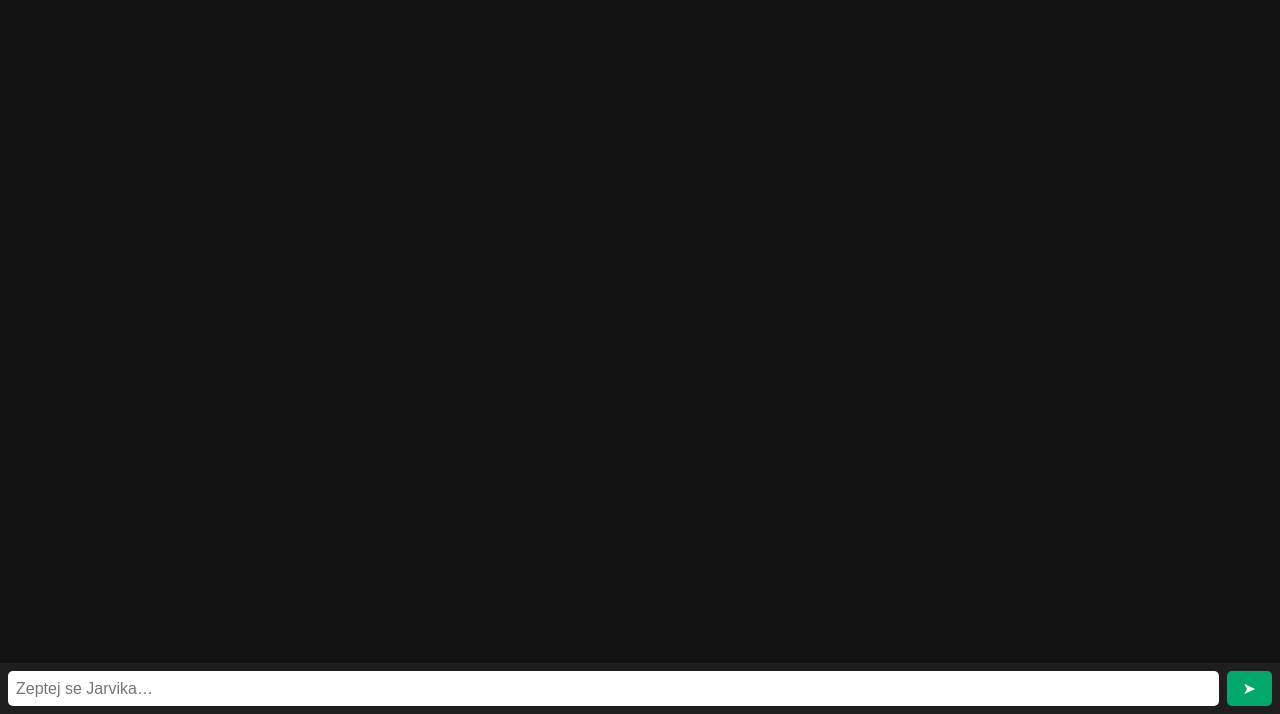
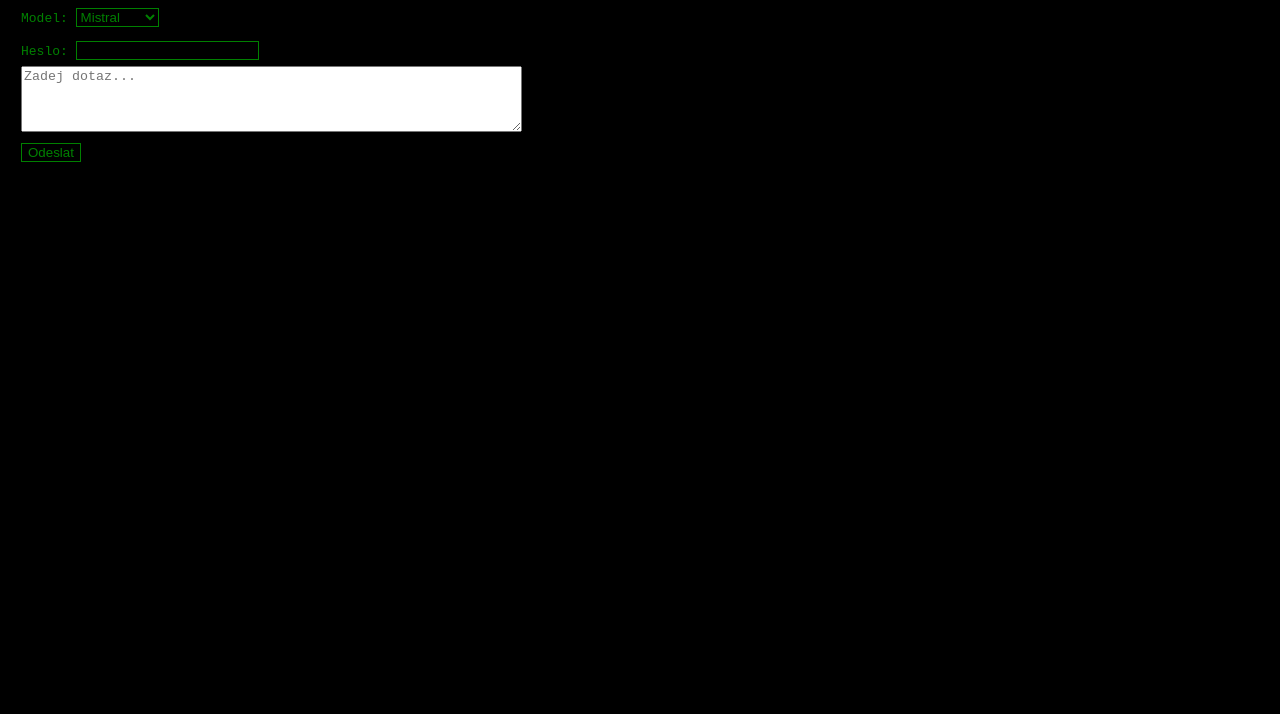
Before and after one commit to Smukanec/Jarvik, a plain HTML site: page static/index.html in a window 1280 px wide. Shown: the part 86-800 px from the top of the page. Drawn offline with Linux system fonts and the light colour scheme.

Commit message:
Add files via upload

```diff
--- a/static/index.html
+++ b/static/index.html
@@ -1,90 +1,72 @@
+
 <!DOCTYPE html>
 <html lang="cs">
 <head>
   <meta charset="UTF-8" />
-  <meta name="viewport" content="width=device-width, initial-scale=1.0" />
   <title>Jarvik Chat</title>
   <style>
-    body {
-      font-family: sans-serif;
-      background: #121212;
-      color: #eee;
-      margin: 0;
-      display: flex;
-      flex-direction: column;
-      height: 100vh;
-    }
-    #output {
-      flex: 1;
-      overflow-y: auto;
-      padding: 1em;
-    }
-    form {
-      display: flex;
-      flex-wrap: wrap;
-      background: #1e1e1e;
-      padding: 0.5em;
-      gap: 0.5em;
-    }
-    input, select {
-      padding: 0.5em;
-      font-size: 1em;
-      border: none;
-      border-radius: 5px;
-    }
-    #message {
-      flex: 1;
-    }
-    button {
-      background: #00a86b;
-      color: white;
-      border: none;
-      padding: 0.5em 1em;
-      border-radius: 5px;
-      font-size: 1em;
-    }
-    div {
-      margin-bottom: 0.5em;
-    }
+    body { background-color: black; color: green; font-family: monospace; padding: 1em; }
+    select, input, button { margin: 0.5em 0; background: black; color: green; border: 1px solid green; }
+    #spinner { display: none; }
   </style>
 </head>
 <body>
-  <div style="padding: 0.5em; background: #1e1e1e;">
-    Model:
+  <h1>🧠 Jarvik Chat</h1>
+  <label>Model:
     <select id="model">
-      <option value="mistral-openorca:7b" selected>Mistral</option>
-      <option value="gemma:2b">Gemma</option>
-      <option value="tinyllama:latest">TinyLlama</option>
+      <option value="mistral">Mistral</option>
+      <option value="gemma">Gemma</option>
+      <option value="tinyllama">TinyLlama</option>
     </select>
-    Uživatel:
-    <input id="password" placeholder="např. jiri nebo public" />
-    <button onclick="location.reload()">🔄</button>
-  </div>
-  <div id="output"></div>
-  <form>
-    <input id="message" autocomplete="off" placeholder="Zeptej se Jarvika…" />
-    <button>➤</button>
-  </form>
+  </label>
+  <br />
+  <label>Heslo: <input type="password" id="password" /></label><br />
+  <textarea id="message" rows="4" cols="60" placeholder="Zadej dotaz..."></textarea><br />
+  <button>Odeslat</button> <span id="spinner">🔄</span>
+  <div id="output" style="margin-top:1em;"></div>
   <script>
     document.addEventListener('DOMContentLoaded', () => {
-      const form = document.querySelector('form');
+      const form = document.querySelector('button');
       const input = document.querySelector('#message');
       const output = document.querySelector('#output');
       const modelSelect = document.querySelector('#model');
       const passwordInput = document.querySelector('#password');
+      const spinner = document.querySelector('#spinner');
+
       const history = JSON.parse(sessionStorage.getItem('chatHistory') || '[]');
-
       history.forEach(msg => {
         const div = document.createElement('div');
         div.innerHTML = `<b>${msg.role}</b>: ${msg.content}`;
         output.appendChild(div);
       });
 
-      form.addEventListener('submit', async (e) => {
-        e.preventDefault();
+      async function startModel(model) {
+        spinner.style.display = 'inline-block';
+        await fetch('/start', {
+          method: 'POST',
+          headers: { 'Content-Type': 'application/json' },
+          body: JSON.stringify({ model })
+        });
+        spinner.style.display = 'none';
+      }
+
+      modelSelect.addEventListener('change', async (e) => {
+        const selected = e.target.value;
+        for (const model of ['mistral', 'gemma', 'tinyllama']) {
+          if (model !== selected) {
+            await fetch('/stop', {
+              method: 'POST',
+              headers: { 'Content-Type': 'application/json' },
+              body: JSON.stringify({ model })
+            });
+          }
+        }
+        await startModel(selected);
+      });
+
+      form.addEventListener('click', async () => {
         const userInput = input.value.trim();
         if (!userInput) return;
-
         const user = passwordInput.value.trim();
         const model = modelSelect.value;
 
@@ -104,11 +86,10 @@
         const botDiv = document.createElement('div');
         botDiv.innerHTML = `<b>Jarvik</b>: ${data.response}`;
         output.appendChild(botDiv);
+
+        history.push({ role: "Ty", content: userInput }, { role: "Jarvik", content: data.response });
+        sessionStorage.setItem('chatHistory', JSON.stringify(history));
         output.scrollTop = output.scrollHeight;
-
-        history.push({ role: 'Ty', content: userInput });
-        history.push({ role: 'Jarvik', content: data.response });
-        sessionStorage.setItem('chatHistory', JSON.stringify(history));
       });
     });
   </script>
```
